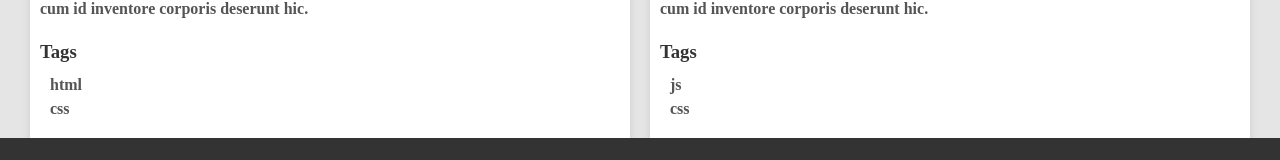
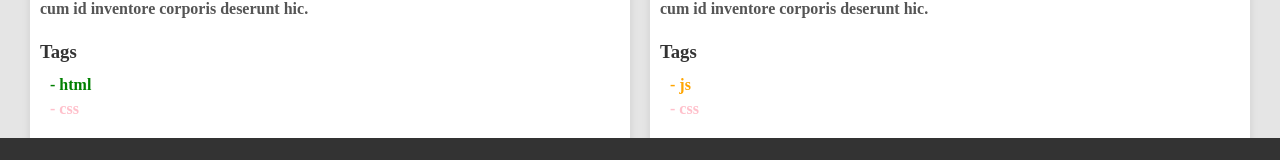
Before and after one commit to JohnQuimson/react-props-blog, a React (Vite) app: page / in a window 1280 px wide. Shown: the part 582-742 px from the top of the page. Built offline with nearby package versions, Linux system fonts and the light colour scheme.

Commit message:
feat: tag colours

```diff
--- a/src/components/Card/Card.jsx
+++ b/src/components/Card/Card.jsx
@@ -19,7 +19,9 @@ const Card = ({ title, imageUrl, content, tags, published }) => {
           <ul>
             {/* Set per rimuovere i duplicati */}
             {[...new Set(tags)].map((tag, i) => (
-              <li key={`tag${i}`}>{tag}</li>
+              <li key={`tag${i}`}>
+                <span className={tag}>- {tag}</span>
+              </li>
             ))}
           </ul>
           <button>
--- a/src/components/Card/Card.scss
+++ b/src/components/Card/Card.scss
@@ -57,6 +57,22 @@
         line-height: 1.5;
         font-weight: 600;
         color: #555;
+
+        .html {
+          color: green;
+        }
+
+        .css {
+          color: pink;
+        }
+
+        .js {
+          color: orange;
+        }
+
+        .php {
+          color: violet;
+        }
       }
     }
   }
```
